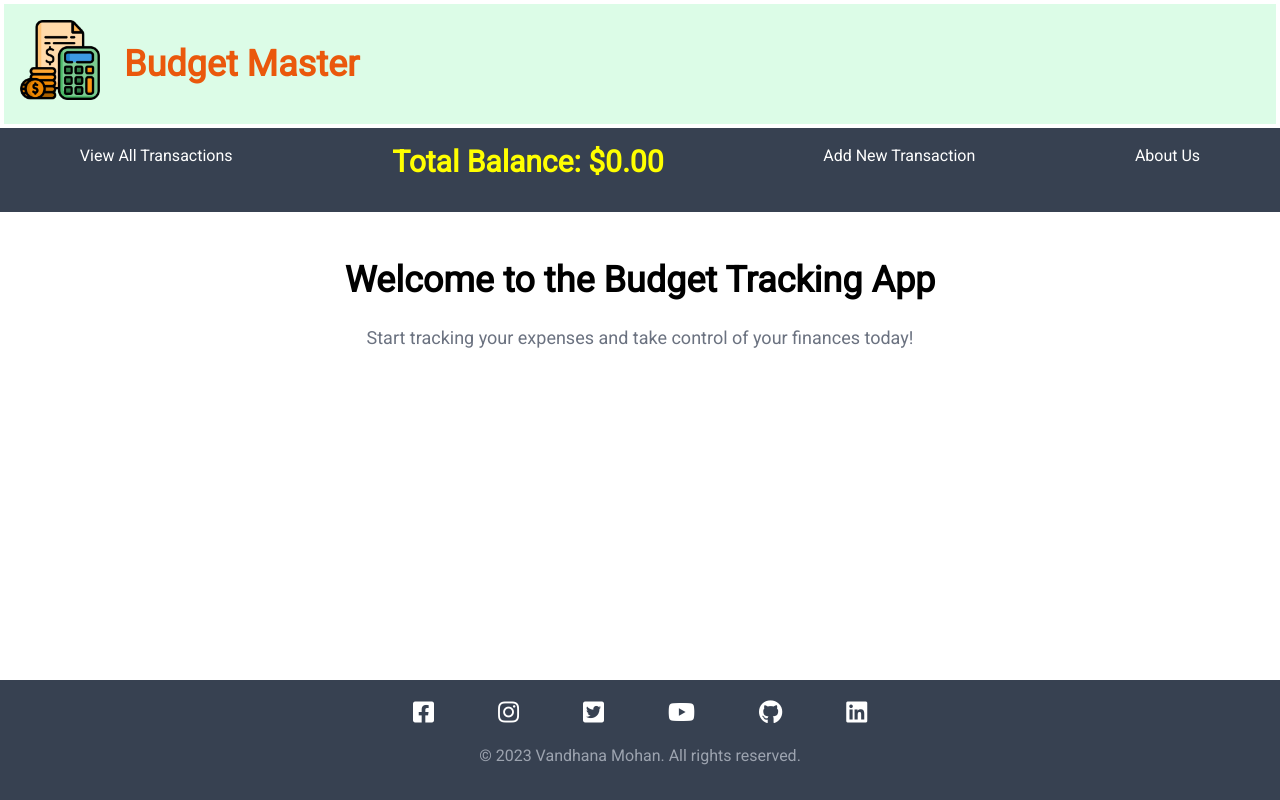
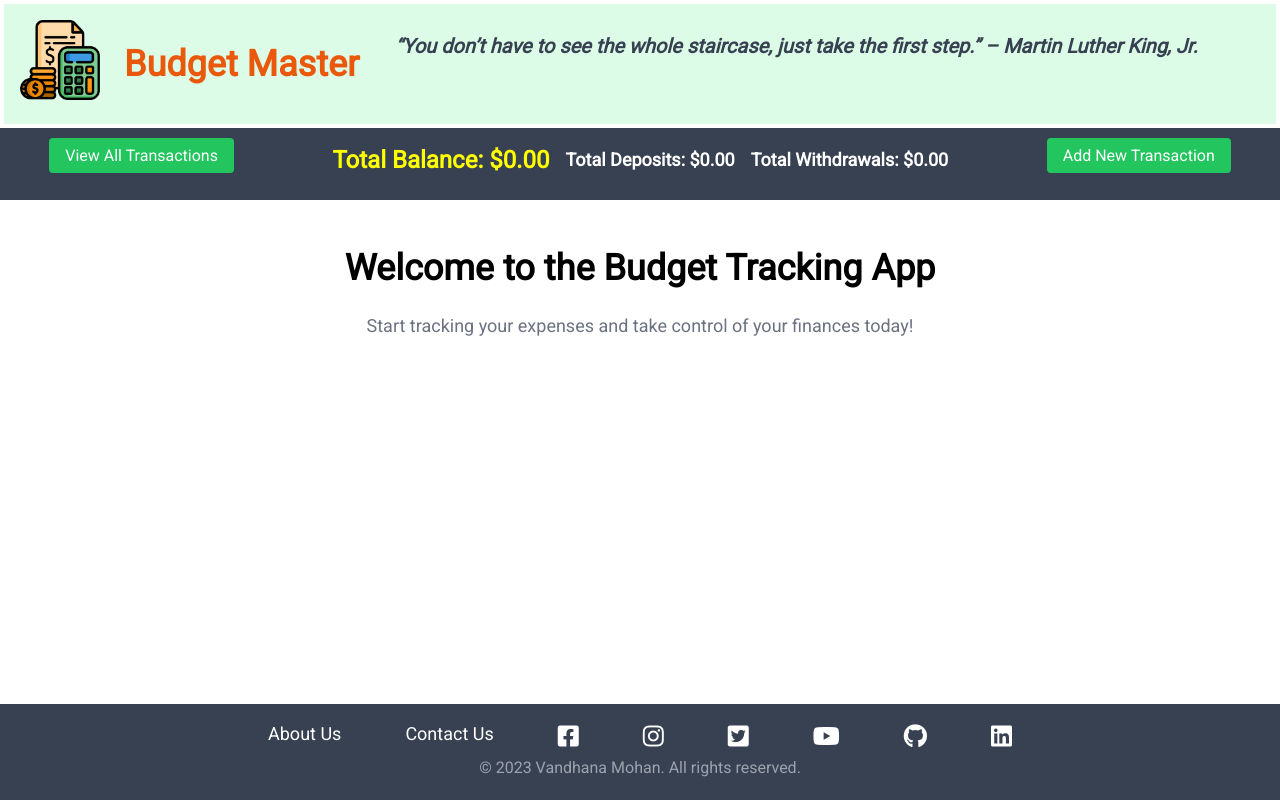
Before and after one commit to Vandhana-Mohan/budget-tracker-app-frontend, a React (Create React App) app: page / in a window 1280 px wide. Built offline with nearby package versions, Linux system fonts and the light colour scheme; no server answers.

Commit message:
display deposits and withdrawals

```diff
--- a/src/Components/Footer.js
+++ b/src/Components/Footer.js
@@ -5,6 +5,12 @@ function Footer() {
     <footer>
       <nav className="bg-gray-700 text-white py-4 fixed bottom-0 w-full">
         <ul className="flex justify-center space-x-16">
+          <li className="cursor-pointer hover:text-gray-300 text-lg">
+            <Link to="/about"> About Us</Link>
+          </li>
+          <li className="cursor-pointer hover:text-gray-300 text-lg">
+            <Link to="/contact"> Contact Us</Link>
+          </li>
           <li className="cursor-pointer hover:text-yellow-400 transition duration-300">
             <Link
               to="https://facebook.com/"
@@ -64,7 +70,7 @@ function Footer() {
             </Link>
           </li>
         </ul>
-        <p className="text-center py-4 text-gray-400">
+        <p className="text-center py-1 text-gray-400">
           © 2023 Vandhana Mohan. All rights reserved.
         </p>
       </nav>
--- a/src/Components/Header.js
+++ b/src/Components/Header.js
@@ -12,6 +12,12 @@ function Header() {
           Budget Master
         </h1>
       </Link>
+      <h2 className="text-gray-700 text-xl italic font-bold mt-2">
+        <span className="relative z-10 inline-block px-3 py-1">
+          “You don’t have to see the whole staircase, just take the first step.”
+          – Martin Luther King, Jr.
+        </span>
+      </h2>
     </header>
   );
 }
--- a/src/Components/NavBar.js
+++ b/src/Components/NavBar.js
@@ -6,19 +6,25 @@ function NavBar(props) {
     <nav className="bg-gray-700 text-white py-4">
       <ul className="flex justify-around">
         <li className="cursor-pointer hover:text-gray-300">
-          <Link to="/budgets">View All Transactions</Link>
-        </li>
-        <li className="cursor-pointer hover:text-gray-300">
-          <Link to="/budgets">
-            {" "}
-            <TotalAmount totalBalance={props.totalBalance} />{" "}
+          <Link
+            to="/budgets"
+            className="bg-green-500 text-white py-2 px-4 rounded"
+          >
+            View All Transactions
           </Link>
         </li>
+
         <li className="cursor-pointer hover:text-gray-300">
-          <Link to="/budgets/new">Add New Transaction</Link>
+          <TotalAmount totalBalance={props.totalBalance} />{" "}
         </li>
+
         <li className="cursor-pointer hover:text-gray-300">
-          <Link to="/about"> About Us</Link>
+          <Link
+            to="/budgets/new"
+            className="bg-green-500 text-white py-2 px-4 rounded"
+          >
+            Add New Transaction
+          </Link>
         </li>
       </ul>
     </nav>
--- a/src/Components/TotalAmount.js
+++ b/src/Components/TotalAmount.js
@@ -2,7 +2,9 @@ import { useState, useEffect } from "react";
 
 function TotalAmount() {
   const [totalBalance, setTotalBalance] = useState([]);
-  let total = 0;
+  let total = 0,
+    deposit = 0,
+    withdrawal = 0;
   useEffect(() => {
     fetch(`${process.env.REACT_APP_API_URL}/budgets`)
       .then((res) => res.json())
@@ -17,12 +19,28 @@ function TotalAmount() {
   totalBalance.forEach((bal) => {
     if (!bal.isWithdrawal) {
       total += parseInt(bal.amount);
+      deposit += parseInt(bal.amount);
     } else {
       total -= parseInt(bal.amount);
+      withdrawal -= parseInt(bal.amount);
     }
   });
 
   const formatBalance = total.toLocaleString("en-US", {
+    style: "currency",
+    currency: "USD",
+    minimumFractionDigits: 2,
+    maximumFractionDigits: 2,
+  });
+
+  const formatDeposit = deposit.toLocaleString("en-US", {
+    style: "currency",
+    currency: "USD",
+    minimumFractionDigits: 2,
+    maximumFractionDigits: 2,
+  });
+
+  const formatWithdrawal = withdrawal.toLocaleString("en-US", {
     style: "currency",
     currency: "USD",
     minimumFractionDigits: 2,
@@ -40,10 +58,20 @@ function TotalAmount() {
   }
 
   return (
-    <div>
-      <h1 className="text-3xl font-bold mb-4" style={totalColor}>
-        {" "}
+    <div className="flex items-center">
+      <h1
+        className="flex-1 text-2xl font-bold mb-2 whitespace-nowrap"
+        style={totalColor}
+      >
         Total Balance: {formatBalance}
+      </h1>
+
+      <h1 className="flex-1 text-lg font-bold whitespace-nowrap mb-2 ml-4">
+        Total Deposits: {formatDeposit}
+      </h1>
+
+      <h1 className="flex-1 text-lg font-bold whitespace-nowrap mb-2 ml-4">
+        Total Withdrawals: {formatWithdrawal}
       </h1>
     </div>
   );
--- a/src/Pages/Edit.js
+++ b/src/Pages/Edit.js
@@ -2,11 +2,9 @@ import BudgetEditForm from "../Components/BudgetEditForm";
 
 function Edit() {
   return (
-    <div className="flex flex-col items-center justify-center bg-gray-100">
-      <h2 className="text-2xl font-bold mb-4">Edit a Transaction</h2>
-      <div className="w-full max-w-md p-6 bg-white rounded-md shadow-md">
-        <BudgetEditForm />
-      </div>
+    <div className="bg-white shadow-lg rounded-lg p-6">
+      <h2 className="text-xl font-bold mb-4">Add New Transaction</h2>
+      <BudgetEditForm />
     </div>
   );
 }
```
Also changed, not shown: src/Components/ContactUs.js (added, +7 -0 lines).
